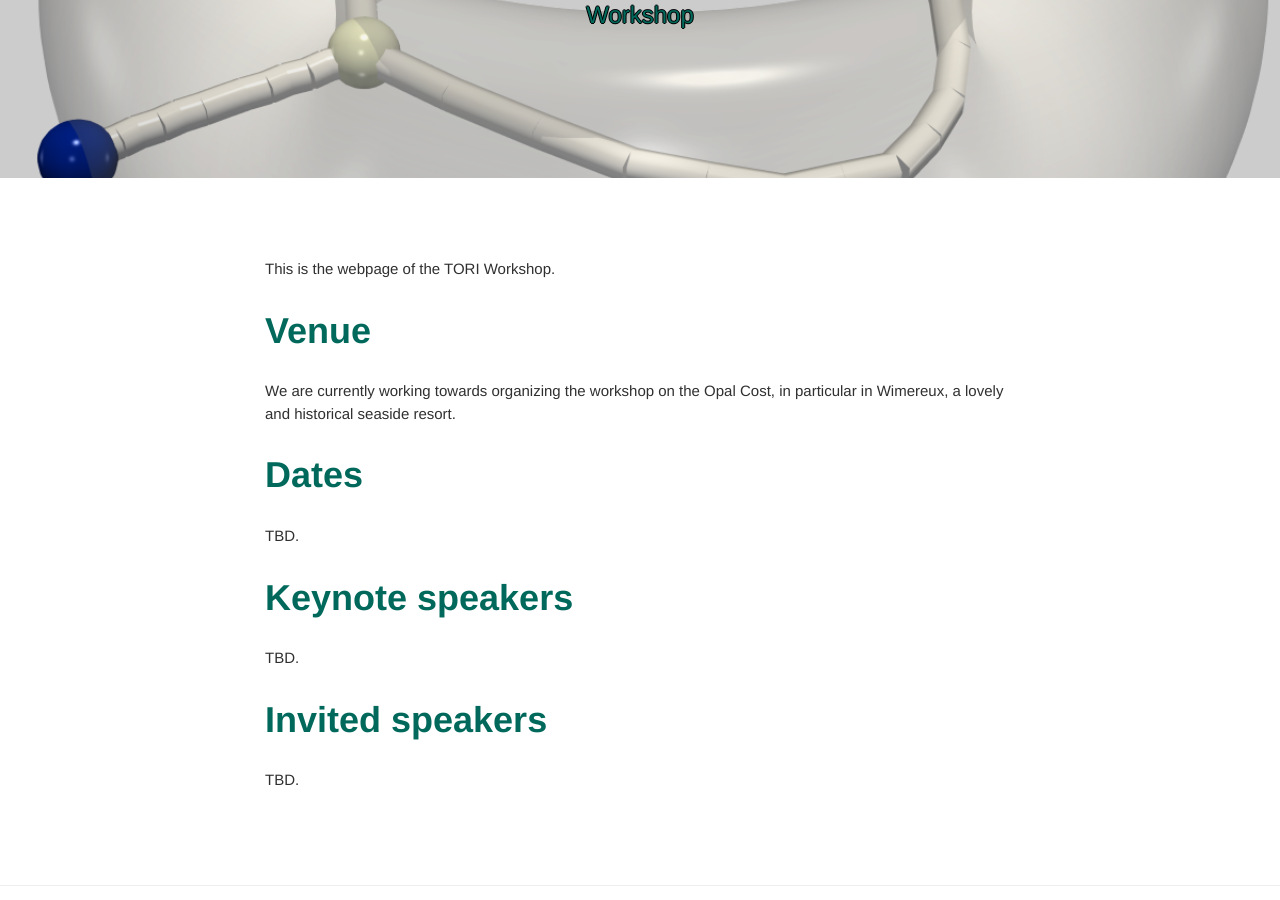
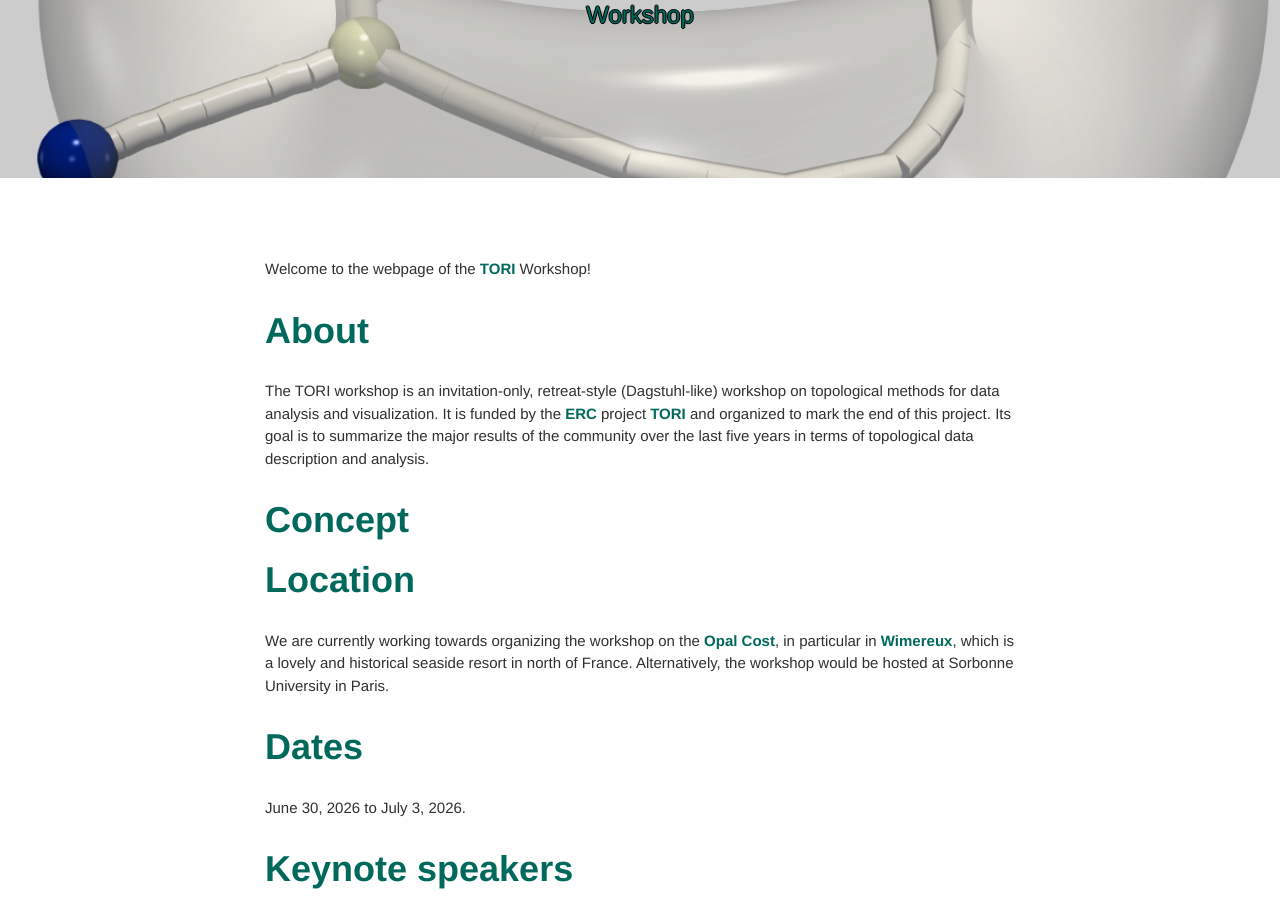
Before and after one commit to erc-tori/erc-tori.github.io, a Jekyll site: the page built from workshop.md, in a window 1280 px wide and 900 px high, scrolled down 270 px. Built offline with Jekyll 4.4.1, drawn with Linux system fonts in a browser that asks for light colours.

Commit message:
go for workshop updates

```diff
--- a/workshop.md
+++ b/workshop.md
@@ -5,14 +5,21 @@ permalink: /workshop/
 teaser: '/img/toriBanner.png'
 ---
 
-This is the webpage of the TORI Workshop.
+Welcome to the webpage of the [TORI](https://erc-tori.github.io/) Workshop!
 
-# Venue
+# About
+The TORI workshop is an invitation-only, retreat-style (Dagstuhl-like) workshop on topological methods for data analysis and visualization. It is funded by the [ERC](https://erc.europa.eu/) project [TORI](https://erc-tori.github.io/) and organized to mark the end of this project. Its goal is to summarize the major results of the community over the last five years in terms of topological data description and analysis.
+
+# Concept
+
+
+# Location
 We are currently working towards organizing the workshop on the
-Opal Cost, in particular in Wimereux, a lovely and historical seaside resort.
+[Opal Cost](https://en.wikipedia.org/wiki/C%C3%B4te_d%27Opale), in particular in
+[Wimereux](https://en.wikipedia.org/wiki/Wimereux), which is a lovely and historical seaside resort in north of France. Alternatively, the workshop would be hosted at Sorbonne University in Paris.
 
 # Dates
-TBD.
+June 30, 2026 to July 3, 2026.
 
 # Keynote speakers
 TBD.
```
